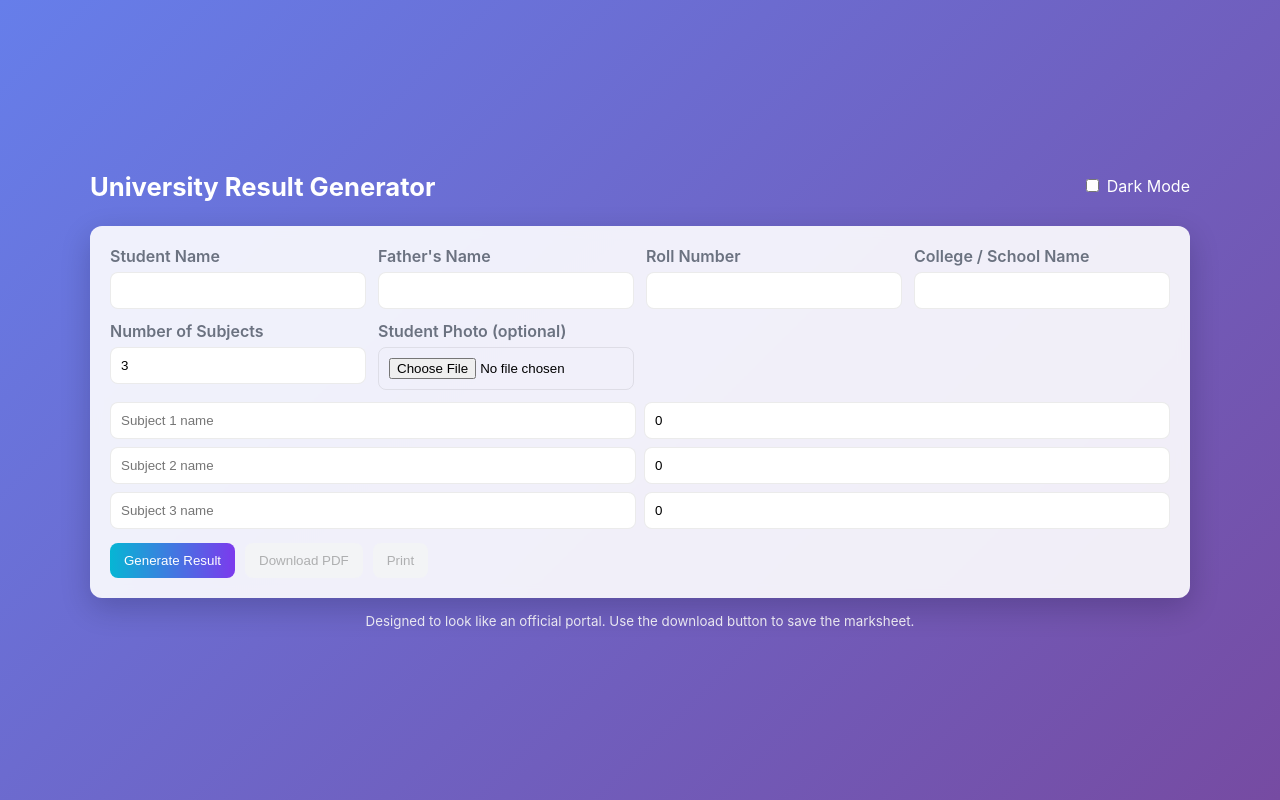
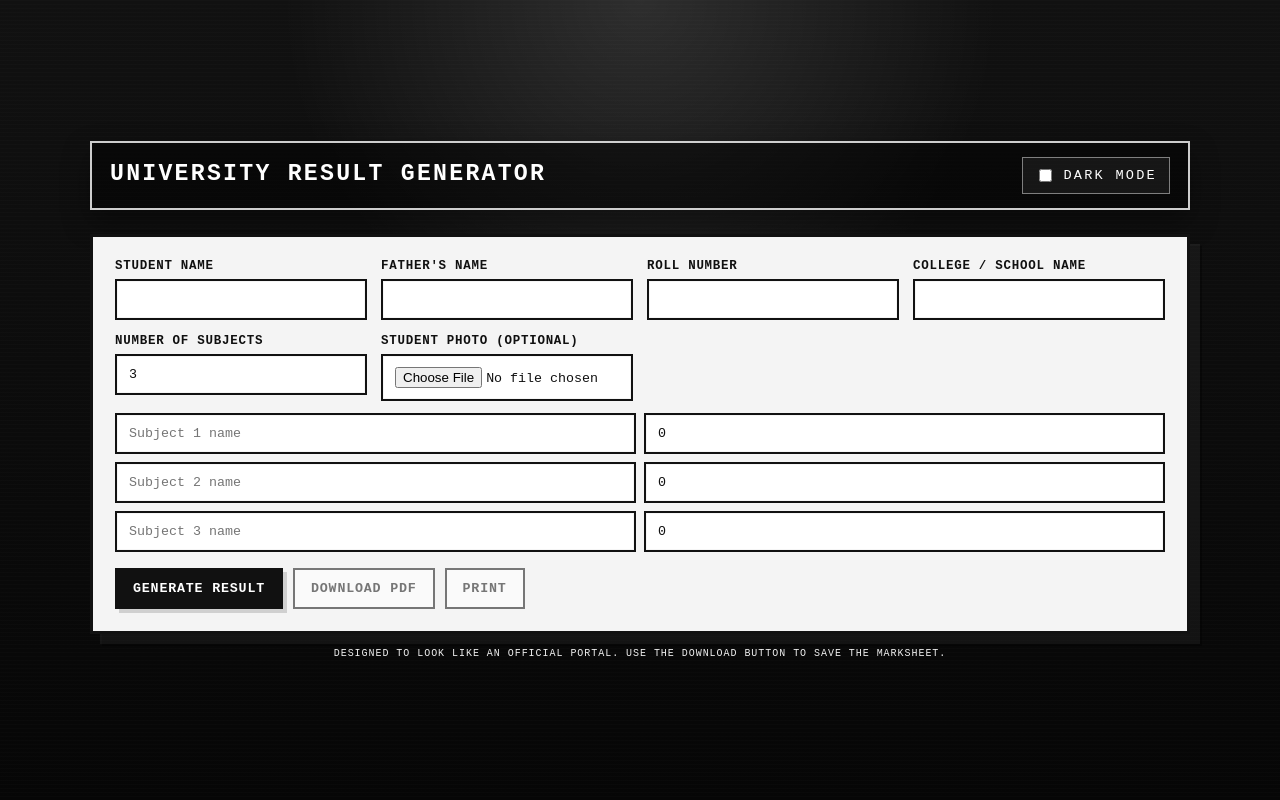
Before and after one commit to Aditya-xcity/QuantixResults, a website: page index.html in a window 1280 px wide. Drawn offline with nearby package versions, Linux system fonts and the light colour scheme.

Commit message:
changed the styling error

```diff
--- a/style.css
+++ b/style.css
@@ -1,63 +1,259 @@
 :root{
-  --bg1: #667eea;
-  --bg2: #764ba2;
-  --card: rgba(255,255,255,0.9);
-  --muted: #6b7280;
-  --accent: #06b6d4;
+  --bg: #0b0b0b;
+  --panel: #f4f4f4;
+  --panel-strong: #ffffff;
+  --ink: #101010;
+  --muted: #4b4b4b;
+  --line: #111111;
+  --line-soft: #cfcfcf;
+  --shadow: rgba(0, 0, 0, 0.35);
 }
+
 *{box-sizing:border-box}
+
 body{
   margin:0;
-  font-family:Inter,Segoe UI,Roboto,Arial,sans-serif;
-  background:linear-gradient(135deg,var(--bg1),var(--bg2));
+  font-family:"Courier New", Courier, monospace;
+  background:
+    radial-gradient(circle at top, rgba(255,255,255,0.12), transparent 35%),
+    linear-gradient(180deg, #111 0%, #060606 100%);
   min-height:100vh;
   display:flex;
   align-items:center;
   justify-content:center;
   padding:40px;
+  color:var(--ink);
+  position:relative;
 }
-.container{width:100%;max-width:1100px}
-.header-card{display:flex;justify-content:space-between;align-items:center;color:white;margin-bottom:18px}
-.header-card h1{margin:0;font-size:1.6rem}
-.card{background:var(--card);border-radius:12px;padding:20px;box-shadow:0 10px 30px rgba(2,6,23,0.2);backdrop-filter: blur(6px)}
+
+body::before{
+  content:"";
+  position:fixed;
+  inset:0;
+  pointer-events:none;
+  background:repeating-linear-gradient(
+    to bottom,
+    rgba(255,255,255,0.02) 0,
+    rgba(255,255,255,0.02) 1px,
+    transparent 1px,
+    transparent 4px
+  );
+  opacity:0.9;
+}
+
+.container{width:100%;max-width:1100px;position:relative;z-index:1}
+
+.header-card{
+  display:flex;
+  justify-content:space-between;
+  align-items:center;
+  margin-bottom:18px;
+  padding:14px 18px;
+  color:#fff;
+  border:2px solid rgba(255,255,255,0.8);
+  background:rgba(0,0,0,0.45);
+  text-transform:uppercase;
+  letter-spacing:0.14em;
+  box-shadow:0 12px 28px var(--shadow);
+}
+
+.header-card h1{
+  margin:0;
+  font-size:1.45rem;
+  font-weight:700;
+  line-height:1.1;
+}
+
+.controls{
+  border:1px solid rgba(255,255,255,0.45);
+  padding:8px 12px;
+  background:rgba(255,255,255,0.06);
+}
+
+.toggle{display:flex;align-items:center;gap:8px;color:#fff;font-size:0.85rem}
+
+.card{
+  background:var(--panel);
+  border:3px solid var(--line);
+  border-radius:0;
+  padding:22px;
+  box-shadow:10px 10px 0 rgba(255,255,255,0.06), 12px 12px 0 var(--shadow);
+  transform:translateY(6px);
+  transition:transform .2s ease, box-shadow .2s ease, background-color .2s ease;
+}
+
+.card:hover{
+  transform:translateY(0);
+  box-shadow:12px 12px 0 rgba(255,255,255,0.06), 16px 16px 0 var(--shadow);
+}
+
 .form-card{margin-bottom:18px}
-.grid{display:grid;grid-template-columns:repeat(auto-fit,minmax(220px,1fr));gap:12px}
+
+.grid{display:grid;grid-template-columns:repeat(auto-fit,minmax(220px,1fr));gap:14px}
+
 .field{display:flex;flex-direction:column}
-.field label{font-weight:600;color:var(--muted);margin-bottom:6px}
-input[type=text], input[type=number], input[type=file]{padding:10px;border-radius:8px;border:1px solid rgba(10,10,10,0.08)}
-.actions{display:flex;gap:10px;margin-top:14px}
-.btn{padding:10px 14px;border-radius:8px;border:none;cursor:pointer;background:#f3f4f6}
-.btn.primary{background:linear-gradient(90deg,var(--accent),#7c3aed);color:white}
+
+.field label{
+  font-weight:700;
+  color:var(--ink);
+  margin-bottom:6px;
+  text-transform:uppercase;
+  letter-spacing:0.06em;
+  font-size:0.78rem;
+}
+
+input[type=text],
+input[type=number],
+input[type=file]{
+  padding:11px 12px;
+  border-radius:0;
+  border:2px solid var(--line);
+  background:var(--panel-strong);
+  color:var(--ink);
+  font-family:inherit;
+  box-shadow:inset 0 0 0 1px rgba(0,0,0,0.04);
+}
+
+input[type=text]:focus,
+input[type=number]:focus,
+input[type=file]:focus{
+  outline:3px solid #000;
+  outline-offset:2px;
+}
+
+.actions{display:flex;flex-wrap:wrap;gap:10px;margin-top:16px}
+
+.btn{
+  padding:11px 16px;
+  border-radius:0;
+  border:2px solid var(--line);
+  cursor:pointer;
+  background:var(--panel-strong);
+  color:var(--ink);
+  font-family:inherit;
+  text-transform:uppercase;
+  letter-spacing:0.06em;
+  font-weight:700;
+  box-shadow:4px 4px 0 rgba(0,0,0,0.15);
+  transition:transform .15s ease, box-shadow .15s ease, background-color .15s ease;
+}
+
+.btn:hover:not(:disabled){
+  transform:translate(-1px, -1px);
+  box-shadow:6px 6px 0 rgba(0,0,0,0.18);
+}
+
+.btn:disabled{
+  cursor:not-allowed;
+  opacity:0.55;
+  box-shadow:none;
+}
+
+.btn.primary{
+  background:#111;
+  color:#fff;
+}
+
 .hidden{display:none}
-.result-card{margin-top:12px}
+
+.result-card{margin-top:12px;background:var(--panel-strong)}
+
 #resultPreview{padding:10px}
-.result-header{display:flex;justify-content:space-between;align-items:center;margin-bottom:8px}
+
+.result-header{
+  display:flex;
+  justify-content:space-between;
+  align-items:center;
+  margin-bottom:10px;
+  padding-bottom:10px;
+  border-bottom:2px solid var(--line-soft);
+  text-transform:uppercase;
+  letter-spacing:0.12em;
+  font-size:0.8rem;
+}
+
 .school{font-weight:800}
+
 .meta{color:var(--muted)}
+
 .subjects-list{margin-top:12px}
+
 .subject-row{display:flex;gap:8px;align-items:center;margin-bottom:8px}
+
 .subject-row input{flex:1}
-.footer{margin-top:18px;text-align:center;color:rgba(255,255,255,0.9)}
+
+.footer{
+  margin-top:18px;
+  text-align:center;
+  color:#f0f0f0;
+  text-transform:uppercase;
+  letter-spacing:0.08em;
+  font-size:0.75rem;
+}
 
 /* Result sheet preview styling */
-.marksheet{max-width:780px;margin:0 auto;padding:18px;border:1px solid #e6e6e6;background:white}
-.marksheet h2{text-align:center;margin:4px 0}
-.ms-details{display:flex;justify-content:space-between;margin:12px 0}
+.marksheet{
+  max-width:780px;
+  margin:0 auto;
+  padding:20px;
+  border:3px solid var(--line);
+  background:linear-gradient(180deg, #fff 0%, #f7f7f7 100%);
+  color:var(--ink);
+  box-shadow:8px 8px 0 rgba(0,0,0,0.12);
+}
+
+.marksheet h2{
+  text-align:center;
+  margin:4px 0 12px;
+  text-transform:uppercase;
+  letter-spacing:0.14em;
+}
+
+.ms-details{display:flex;justify-content:space-between;gap:12px;margin:12px 0;flex-wrap:wrap}
+
 .ms-table{width:100%;border-collapse:collapse}
-.ms-table th, .ms-table td{border:1px solid #ddd;padding:8px;text-align:left}
-.status-pass{color:green;font-weight:700}
-.status-fail{color:#b91c1c;font-weight:700}
 
-/* Dark mode */
-body.dark{background:linear-gradient(135deg,#0f172a,#1f2937)}
-body.dark .card{background:rgba(10,10,12,0.7);color:#e6eef8}
-body.dark input{background:rgba(255,255,255,0.02);color:#e6eef8;border:1px solid rgba(255,255,255,0.06)}
+.ms-table th,
+.ms-table td{
+  border:2px solid #222;
+  padding:8px;
+  text-align:left;
+}
+
+.ms-table th{
+  background:#111;
+  color:#fff;
+  text-transform:uppercase;
+  letter-spacing:0.08em;
+}
+
+.status-pass{color:#111;font-weight:700}
+
+.status-fail{color:#000;font-weight:700;text-decoration:line-through}
+
+body.dark{
+  background:
+    radial-gradient(circle at top, rgba(255,255,255,0.12), transparent 35%),
+    linear-gradient(180deg, #111 0%, #060606 100%);
+}
+
+body.dark .card,
+body.dark .result-card,
+body.dark .marksheet{
+  background:var(--panel);
+  color:var(--ink);
+}
+
+body.dark input{
+  background:var(--panel-strong);
+  color:var(--ink);
+  border:2px solid var(--line);
+}
 
 @media (max-width:680px){
   body{padding:18px}
-  .header-card h1{font-size:1.2rem}
+  .header-card{flex-direction:column;align-items:flex-start;gap:12px}
+  .header-card h1{font-size:1.15rem}
+  .actions{flex-direction:column}
+  .btn{width:100%}
 }
-
-/* simple animations */
-.card{transform:translateY(6px);transition:transform .25s ease, box-shadow .25s ease}
-.card:hover{transform:translateY(0);box-shadow:0 18px 40px rgba(2,6,23,0.3)}
```
